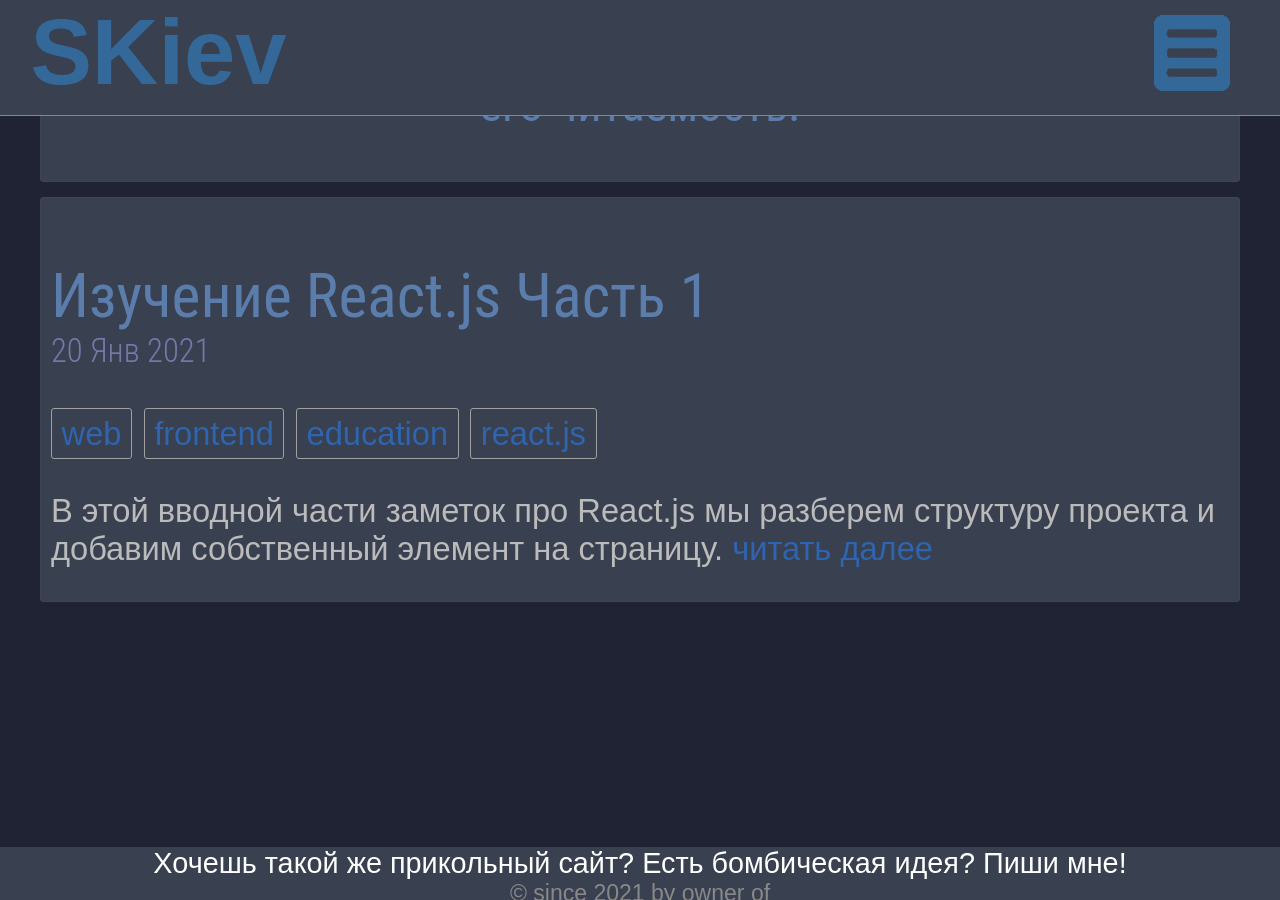
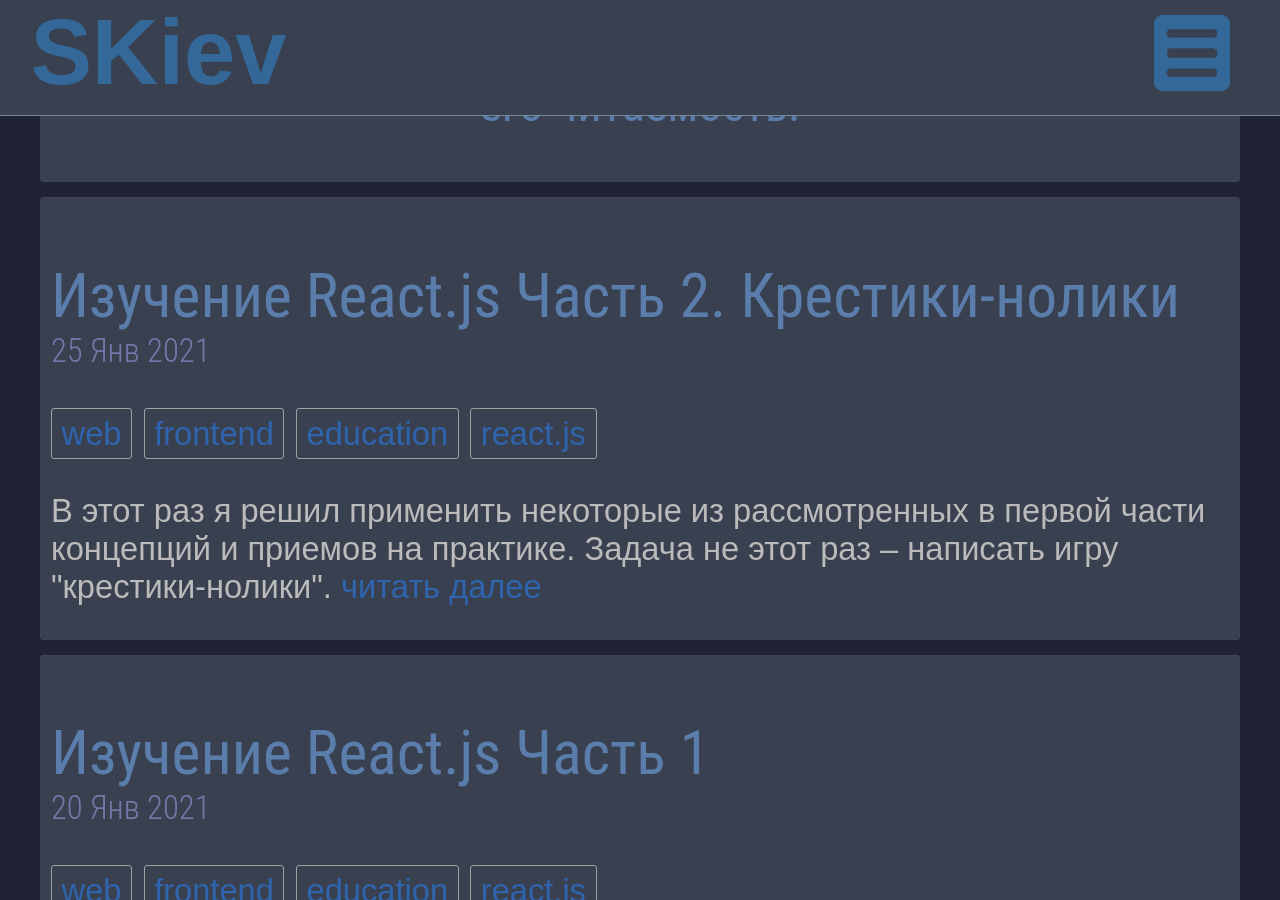
Before and after one commit to slavakievsky/slavakievsky.github.io, a Jekyll site: the page built from _categories/react.js.md, in a window 1280 px wide and 900 px high, scrolled down 593 px. Built offline with Jekyll 4.4.1, drawn with Linux system fonts in a browser that asks for light colours; some of the changed lines change nothing that is shown.

Commit message:
2020-01-25-self-learning-frontend-3

````diff
--- /dev/null
+++ b/_posts/2021-01-25-self-learning-frontend-3.md
@@ -0,0 +1,450 @@
+---
+layout: post
+title: Изучение React.js Часть 2. Крестики-нолики
+description: Первые шаги в разработке на React.
+tags: [web, frontend, education, react.js]
+---
+
+В этот раз я решил применить некоторые из рассмотренных в первой части концепций и приемов на практике. Задача не этот раз -- написать игру "крестики-нолики".
+
+<!--more-->
+
+## Попробуем декомпозировать задачу
+Передо мной стояла задача: "сделать игру крестики-нолики на React". При этом
+код игры должен был быть максимально простым и модульным.
+
+Из чего состоит игра?
+1. Из доски, на которой располагаются...
+2. ...клетки, в которых могут быть крестики, нолики или ничего
+3. Из ходов двух игроков, у каждого из которых собственный знак.
+
+Каковы правила игры?
+* Можно поставить только свой символ
+* Символ можно ставить только в свободную клетку
+* За один ход игрок может поставить только один символ = как только символ установлен, ход автоматически
+переходит ко второму игроку
+
+Исходя из вышеперечисленных свойств игры я решил, что для решения поставленной задачи
+хорошо подойдёт следующий план реализации:
+1. Крестики-нолики
+    1. Интерфейс
+       1. Доска
+          * Данные о состоянии партии
+          * Клетки доски
+       2. Кнопка сброса
+    2. События
+       1. Клик по клетке доски
+       2. Клик по кнопке сброса
+
+## Необходимые компоненты
+После того, как появился план реализаци, хорошо видно, из каких компонентов
+должно состоять приложение. Сразу оговорюсь: в этот раз я не буду использовать контексты и Redux в виду
+простоты приложения.
+
+Прежде, чем я приведу своё решение относительно системы компонентов, стоит сказать
+пару слов о том, в каких случаях я считаю целесообразным использование классов, а в каких -- функций.
+
+### Классы или функции?
+В React при создании компонентов традиционно доступно две опции:
+1. Реализация класса наследника *React.Component*, реализующего метод render(), возвращающий элемент JSX
+2. Реализация функции, возвращающей элемент JSX (ReactNode)
+
+До версии React 16 было принято считать, что классы используются, если внутри компонента есть какие-то данные,
+а функции -- если компонент служит лишь для отображения некоторых данных (то есть не содержит собственные данные).
+
+Такие "данные", кстати, называются *state*.
+
+Однако с приходом Хука **useState** для функциональных компонентов React также стало возможно
+сохранения состояния. То есть можно сохранить какие-то значения между вызовами функции:
+
+```tsx
+import {useState} from "react";
+
+export default function Comp(){
+    [counter, setCounter] = useState(-1);
+
+    setCounter(++counter);
+
+    return(
+        <div>{counter}</div>
+    );
+}
+```
+
+Такой код будет порождать простой div блок, однако при каждом вызове функции (при каждой отрисовке компонента)
+значение внутри дива будет увеличиваться на единицу.
+
+Синтаксический сахар довольно прост и расшифровывается следующим образом:
+
+```tsx
+[{переменная}, {функция_для_обновления_значения}] = useState({значение_по_умолчанию});
+```
+
+Интересный момент: порождающая функция называется не "createState", а именно "useState",
+так как при повторном вызову функции значения должны именно использоваться, а не создаваться
+заново.
+
+Итак. Что же использовать теперь, в эпоху useState? Свой выбор сегодня и, вероятно, в дальнейшем я
+обосновываю следующим образом:
+
+**Класс** реализуется, если компонент является идеологическим хозяйствующим владельцем данных, которые в нём содержатся
+и параметрически напрямую не зависит от родителя.
+
+**Функция** реализуется, если компонент использует данные родительского класса.
+
+То есть, на примере крестиков-ноликов:
+
+*доска* -- **класс**, так как является независимым владельцем данных о состоянии игры (где какие символы стоят)
+и единоличным "управленцем" этими данными, что исключает возможность обхода правил игры.
+
+*клетка доски* -- **функция**, так как служит только для отображения части данных о состоянии игры
+и передачи события клика доске (компонент не может самостоятельно повлиять на состояние игры, а лишь запрашивает у неё изменение, что я считаю маст-хэв свойством любой игры).
+
+*кнопка сброса* -- **функция**, так как является компонентом игры и не содержит собственных данных: служит
+лишь для передачи доске сообщения о клике.
+
+НО!) В целях практики использования useState я буду реализовывать доску, как функцию)
+
+### Иерархия компонентов React
+Разобравшись с функциями и классами, я решил разделить объекты, следую принципу единственной ответственности
+и модульности кода с возможностью повторного использования компонентов, следующим образом:
+
+![Src](/assets/posts/2021-01-25-self-learning-frontend-3/structure.jpg)
+
+Файлы ".sass"-- это стили для соответствующих элементов, написанные на SASS.
+
+## Детали и тонкости реализации
+
+### Данные об игре
+Так уж получилось, что данные о состоянии партии в крестики-нолики находятся у компонента "Board",
+в то время, как фактически отображением состояния являются компоненты "Cell".
+
+Чтобы избежать копирования данных в памяти и не допускать возможность изменения состояний клетками,
+все данные об игре будут помещены в компонент Board, а каждому элементу необходимые данные будут
+передаваться параметрически (JSX обеспечивает защиту от изменения при таком способе передачи
+сверху вниз)
+
+Данные об игре состоят из двух параметров: состояние доски и текущий ход.
+Вот реализация в компоненте Board этих параметров:
+
+```tsx
+const default_cells = Array(rowCount).fill(null).map((_, i) => (
+    {row_id: i, row: Array(columnCount).fill(null).map((__, c) => (
+            {cell_id: c, cell_state: cellState.Null}
+        ))
+    }
+));
+const default_turn = cellState.X;
+
+const [cells, setCells] = useState(default_cells);
+const [turn, setTurn] = useState(default_turn);
+```
+
+Для того, чтобы не пересоздавать/обходить массив каждый раз при сбросе состояния игры,
+я решил инициализировать значение по-умлочанию.
+
+Хотя массив и является ссылочным типом данных, функция useState, тем не менее, выполняет копирование.
+
+Обрати внимание: я создаю не просто массив состояний клеток, а массив объектов-строк, заполненных клетками доски:
+* Строка:
+    * row_id: number -- идентификатор строки
+    * row: []: -- строка, состоящая из объектовЖ
+        * Клетка:
+            * cell_id: number -- идентификатор конкретной клетки в строке
+            * cell_sate: string -- состояние строки (вариант из cellState)
+
+О необходимости идентификаторов я расскажу чуть позже, когда дойдём до клеток на доске.
+
+### Кнопка
+Кнопка -- самый простой компонент React, так что список компоненов начать я решил именно с него.
+
+По сути данный компонент просто JSX обертка над HTML тегом Button. По большей части
+я реализовал его, как отдельный компонент, из тяги к обобщению (а вдруг я захочу в эту кнопку
+что-то более сложное добавить? Оверинжиниринг? Да!!).
+
+Плюс такой метод позволит мне попробовать два способа "пробрасывания" событий через компоненты)
+
+Приведу полный листинг компонента Button:
+
+```tsx
+import React from "react";
+import { useState } from "react";
+
+import "./Button.sass";
+
+export default function Button({displayText, onClick}: {displayText: string, onClick?: any}){
+    const onButtonClick = (e: React.MouseEvent<HTMLButtonElement>) => {
+        e.preventDefault();
+        onClick && onClick();
+    }
+
+    return(
+        <button className="Button" onClick={onButtonClick}>{displayText}</button>
+    );
+}
+```
+
+useState тут не нужен, но я его включил просто, чтобы показать, как его импортировать.
+
+Рассмотрим некоторые нюансы данной реализации:
+
+#### Входные параметры функции
+
+Я пишу на TypeScript JSX, поэтому мне необходимо использовать типы при объявлении функции.
+
+В данном случае я указал тип  деструктурируемого в параметрах объекта прямо внутри функции, однако
+существует более "правильный" способ с интерфейсом, который я, тем не менее решил опустить, чтобы
+не добавлять лишний export и соответствующий ему import:
+
+```tsx
+import React from "react";
+import { useState } from "react";
+
+import "./Button.sass";
+
+export interface ButtonProps{
+    displayText: string,
+    onClick?: any,
+}
+
+export default function Button({displayText, onClick}: ButtonProps){
+    const onButtonClick = (e: React.MouseEvent<HTMLButtonElement>) => {
+        e.preventDefault();
+        onClick && onClick();
+    }
+
+    return(
+        <button className="Button" onClick={onButtonClick}>{displayText}</button>
+    );
+}
+```
+
+#### Событие по клику на кнопку
+Наша кнопка, как увидишь далее, будет использоваться таким оразом:
+
+```tsx
+<Button displayText="Refresh" onClick={onRefreshButtonClick}/>
+```
+То есть функция по клику, что справедливо, будет находиться у родительского элемента,
+а наш компонент должен будет вызвать её по переданной ссылке (в JS типы данных ссылочные).
+
+Добиться такого эффекта можно двумя путями:
+1. Определить внутри компонента функцию, внутри которой вызвать преданную параметром функцию
+2. Определить интерфейс, который наследует интерфейс соответствующего компонента (в нашем случае button)
+и передать активному тего (button) все наследуемые параметры
+
+Первый способ хорош, если компонент хочет немного изменить передаваемые в событие параметры или что-то ещё сделать кроме того,
+о чем его попросил родитель.
+
+Второй способ хорош, если реализуемый JSX компонент полностью функционально реализует
+поведение какого-то другого компонента.
+
+Выше в листинге видна реализация первого способа. Думаю, что второй покажу в следующих частях.
+
+### Доска
+Начнем с доски.
+
+За основу отображающего блока я решил взять обыкновенную HTML таблицу, поместив ее в отдельный div блок.
+Структура разметки доски на мой взгляд крайне проста:
+* div.Board
+    * table.Board__table
+        * tbody
+            * ...
+    * Button (JSX компонент)
+
+Внутри tbody будет расположено N строк, по M ячеек в каждой. В каждую ячейку я помещу клетку (об этом ниже).
+
+#### События
+Прежде чем пойти дальше я решил подготовить необходимые функции, реагирующие на события.
+
+Как мы помним, в игре есть следующие типы событий:
+* Клик по клетке доски
+* Клик по кнопке сброса
+
+При клике по клетке должна пройти проверка на занятость доски, а также передача ходу другому игроку:
+
+```tsx
+const onCellClick = (row: number, cell: number) => {
+        if (cells[row].row[cell].cell_state === cellState.Null){
+            const newcells = cells.slice();
+            newcells[row].row[cell].cell_state = turn;
+
+            setCells(newcells);
+            setTurn((turn === cellState.X) ? cellState.O : cellState.X);
+        }
+    }
+```
+
+В данном случае я решил не заморачиваться с индексами, так как точно знаю, что в процессе
+игры клетки расположены на доске консистентно и не перемещаются.
+
+Что касается сброса игры, я снова решил (в угоду модельности) реализовать отдельную функцию
+для сброса партии, а затем уже обработчик события, её использующий:
+
+```tsx
+const refreshCells = () => {
+        setCells(default_cells);
+    }
+
+const onRefreshButtonClick = (e: React.MouseEvent<HTMLButtonElement>) => {
+    refreshCells();
+    setTurn(default_turn);
+}
+```
+
+Вот так будет выглядеть компонент Board, реализующий данный функционал:
+
+```tsx
+export default function Board({rowCount, columnCount}: {rowCount: number, columnCount: number}){
+    const default_cells = Array(rowCount).fill(null).map((_, i) => (
+        {row_id: i, row: Array(columnCount).fill(null).map((__, c) => (
+                {cell_id: c, cell_state: cellState.Null}
+            ))
+        }
+    ));
+    const default_turn = cellState.X;
+
+    const [cells, setCells] = useState(default_cells);
+    const [turn, setTurn] = useState(default_turn);
+
+    const refreshCells = () => {
+        setCells(default_cells);
+    }
+
+    const onCellClick = (row: number, cell: number) => {
+        if (cells[row].row[cell].cell_state === cellState.Null){
+            const newcells = cells.slice();
+            newcells[row].row[cell].cell_state = turn;
+
+            setCells(newcells);
+            setTurn((turn === cellState.X) ? cellState.O : cellState.X);
+        }
+    }
+
+    const onRefreshButtonClick = (e: React.MouseEvent<HTMLButtonElement>) => {
+        refreshCells();
+        setTurn(default_turn);
+    }
+
+    return(
+        <div className="Board">
+            <table className="Board__table">
+                <tbody>
+                {/* Тут будут клетки */}
+                </tbody>
+            </table>
+            <Button displayText="Refresh" onClick={onRefreshButtonClick}/>
+        </div>
+    );
+}
+```
+
+### Клетка доски
+
+#### Состояние клетки
+Состоянием я решил назвать крестик, нолик или пустую клетку.
+Чтобы сделать код более обобщённым и "оторвать" детали о состоянии клетки от логики игры,
+я решил поместить варианты состояния в спциальный объект cellState:
+* Null => ""
+* X => "X"
+* O => "O"
+
+Это позволит мне при необходимости использовать любые выражения для разных состояний клетки,
+изменяя при этом только одно выражение непосредственно внутри cellState.
+
+#### Реализация клетки
+Клетка доски -- это простой див, внутри которого я помещу span для отображения
+состояния клетки:
+
+```tsx
+import React from "react";
+
+import "./Cell.sass";
+
+export default function Cell({cellState}: {cellState: any}){
+    return(
+        <div className="Cell">
+            <span className="Cell__state">{cellState}</span>
+        </div>
+    );
+}
+```
+
+Клик по клетке я решил обрабатывать прямо внутри доски Board.
+
+### Репликация клеток доски
+Я решил, что размер игры может быть любым: 3х3, 10х3...
+По этой причине ну никак не получится руками прописать девять экземпляров Cell внутри Board.
+Естественным образом напрашивается использование цикла, однако JSX -- декларативный язык программирования,
+поэтому необходимо создать массив клеток доски и с помощью метода map() превратить его в набор компонентов интерфейса:
+
+Как ты помнишь, состояние партии есть массив объектов-строк, заполненных клетками доски:
+* Строка:
+    * row_id: number -- идентификатор строки
+    * row: []: -- строка, состоящая из объектовЖ
+        * Клетка:
+            * cell_id: number -- идентификатор конкретной клетки в строке
+            * cell_sate: string -- состояние строки (вариант из cellState)
+
+Для чего нужны идентификаторы строк и клеток в них? Дело в том, что далее,
+в коде, который описывает разметку непосредственно доски, я использовал метод map(),
+а для правильного обновления DOM элементов React требует, чтобы каждый компонент разметки
+имел уникальное значениа параметра *key*:
+
+> Неправильно! React не сможет правильно отрисовывать строки и клетки в них!
+
+```tsx
+<div className="Board">
+    <table className="Board__table">
+        <tbody>
+            {cells.map((row, _) => (
+                <tr>
+                    {row.row.map((cell, __) => (
+                        <td>
+                            <Cell cellState={cell.cell_state} onClick={() => onCellClick(row.row_id, cell.cell_id)}/>
+                        </td>
+                    ))}
+                </tr>
+            ))}
+        </tbody>
+    </table>
+    <Button displayText="Refresh" onClick={onRefreshButtonClick}/>
+</div>
+```
+
+> Верный вариант разметки:
+
+```tsx
+<div className="Board">
+    <table className="Board__table">
+        <tbody>
+            {cells.map((row, _) => (
+                <tr key={`row-${row.row_id}`}>
+                    {row.row.map((cell, __) => (
+                        <td key={`cell-${cell.cell_id}`} onClick={() => onCellClick(row.row_id, cell.cell_id)}>
+                            <Cell cellState={cell.cell_state}/>
+                        </td>
+                    ))}
+                </tr>
+            ))}
+        </tbody>
+    </table>
+    <Button displayText="Refresh" onClick={onRefreshButtonClick}/>
+</div>
+```
+
+При таком способе разметки каждый дочерний элемент внутри каждого родителя имеет уникальное значение *key*
+
+Может показаться, что хорошей альтернативой было бы использование второго параметра функции внутри
+метода map() -- индекса в массиве. **Но это не верно!** Дело в том, что если в твоём приложении
+будет меняться состав массива (добавление иди удаление элементов), один и тот же компонент может получать
+разные значение параметра *key*. Поэтому хорошей (и, на мой взгляд, единственно верной) практикой
+в таких случаях является использование *id*, хранящегося внутри самого объекта.
+
+## Ну и наконец...
+
+Исходники лежат [тут](https://github.com/pushsla/try.react.js/tree/XO).
+
+Gif-демка:
+
+![Demo](/assets/posts/2021-01-25-self-learning-frontend-3/demo.gif)
````
Also changed, not shown: _posts/2021-01-20-self-learning-frontend-2.md (+1 -0 lines), assets/posts/2021-01-25-self-learning-frontend-3/demo.gif (added), assets/posts/2021-01-25-self-learning-frontend-3/structure.jpg (added).
